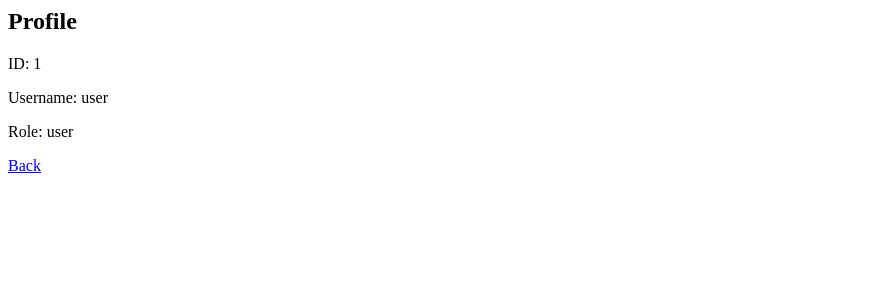
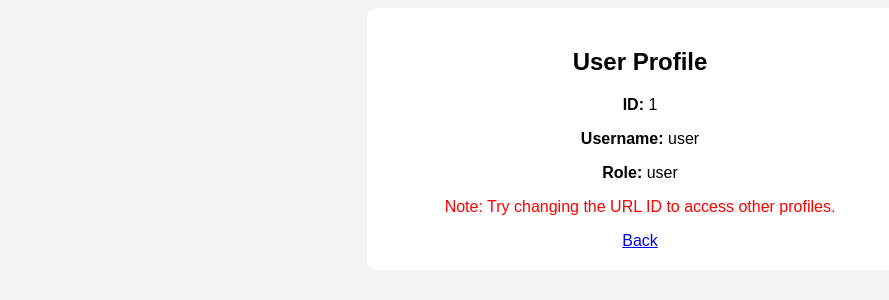
Before and after one commit to karan-245/Access-Control-Lab, a Flask app: page /profile/1 in a window 1280 px wide. Shown: the top 300 px of the page, without its empty margins (0-889 px from the left). Run offline with Flask 3, Linux system fonts and the light colour scheme; data comes from the database, SQL or seed files in the repository.

Commit message:
Update profile.html

```diff
--- a/templates/profile.html
+++ b/templates/profile.html
@@ -1,7 +1,27 @@
-<h2>Profile</h2>
+<!DOCTYPE html>
+<html>
+<head>
+    <title>Profile</title>
+    <style>
+        body { font-family: Arial; background:#f4f4f4; text-align:center; }
+        .card { width:40%; margin:auto; background:white; padding:20px; border-radius:10px; }
+    </style>
+</head>
+<body>
 
-<p>ID: {{ user.id }}</p>
-<p>Username: {{ user.username }}</p>
-<p>Role: {{ user.role }}</p>
+<div class="card">
+    <h2>User Profile</h2>
 
-<a href="/">Back</a>
+    <p><b>ID:</b> {{ user.id }}</p>
+    <p><b>Username:</b> {{ user.username }}</p>
+    <p><b>Role:</b> {{ user.role }}</p>
+
+    <p style="color:red;">
+        Note: Try changing the URL ID to access other profiles.
+    </p>
+
+    <a href="/">Back</a>
+</div>
+
+</body>
+</html>
```
